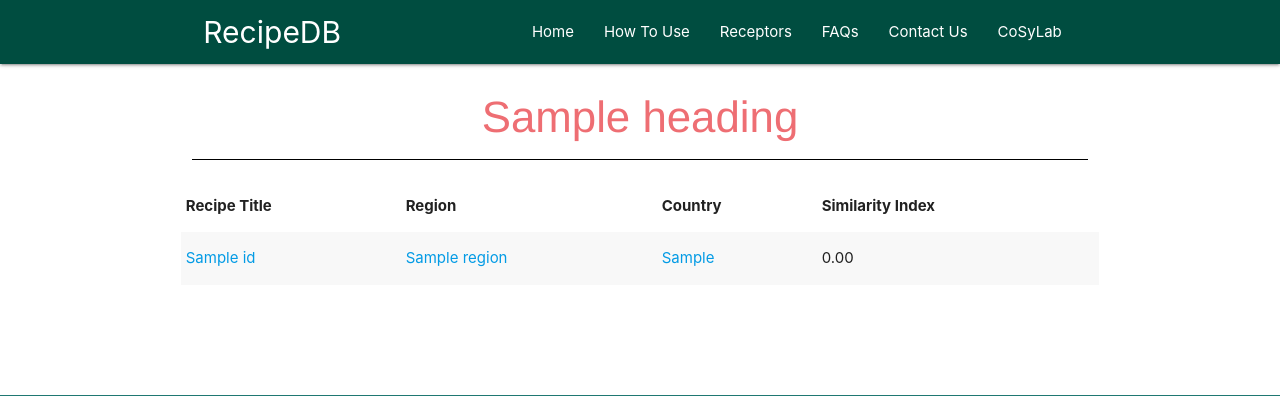
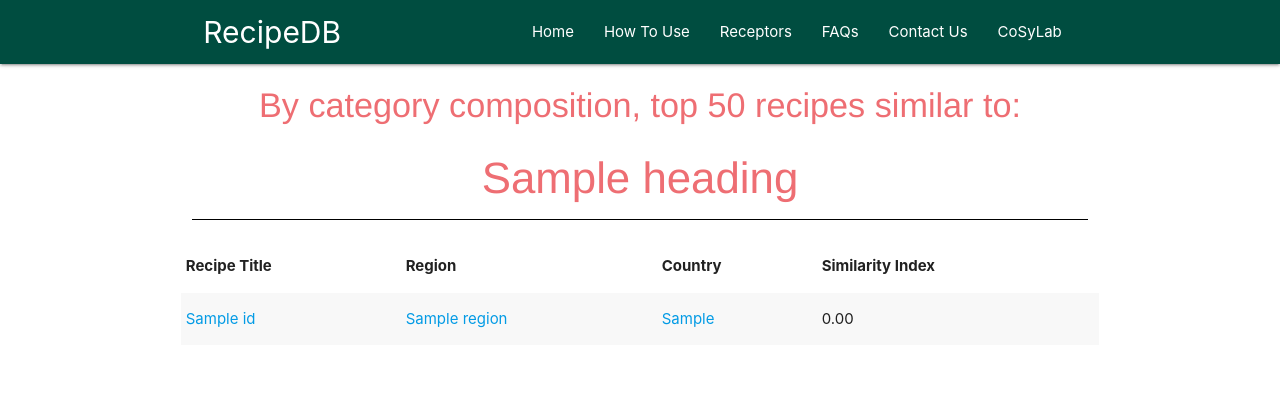
Before and after one commit to devanshbatra04/recipe_db_final, a Flask app: template templates/Sim_RecCat.html in a window 1280 px wide. Shown: the top 396 px of the page. Run offline with Flask 2, Linux system fonts and the light colour scheme; the template is opened without the code that fills it: most values are stand-ins (such as "Sample title", 1, 10 or a date in 2020); some libraries are stand-ins or nearby versions.

Commit message:
Name changes better-1

```diff
--- a/templates/Sim_RecCat.html
+++ b/templates/Sim_RecCat.html
@@ -38,6 +38,7 @@
             <div class="col s12 m12" style="border-bottom: 1px solid black; color: #ee6e73">
               <!--<div class="card " style="background-color:#ee6e73">-->
                 <!--<div class="card-content">-->
+                <center><b><h4 style="font-family: Helvetica;">By category composition, top 50 recipes similar to:</h4></b></center>
                   <center><b><h3 style="font-family: Helvetica;">{{heading}}</h3></b></center>
                 <!--</div>-->
               <!--</div>-->
--- a/templates/Sim_Recipes.html
+++ b/templates/Sim_Recipes.html
@@ -38,6 +38,7 @@
             <div class="col s12 m12" style="border-bottom: 1px solid black; color: #ee6e73">
               <!--<div class="card " style="background-color:#ee6e73">-->
                 <!--<div class="card-content">-->
+                <center><b><h4 style="font-family: Helvetica;">By cooking processes, top 50 recipes similar to:</h4></b></center>
                   <center><b><h3 style="font-family: Helvetica;">{{heading}}</h3></b></center>
                 <!--</div>-->
               <!--</div>-->
```
